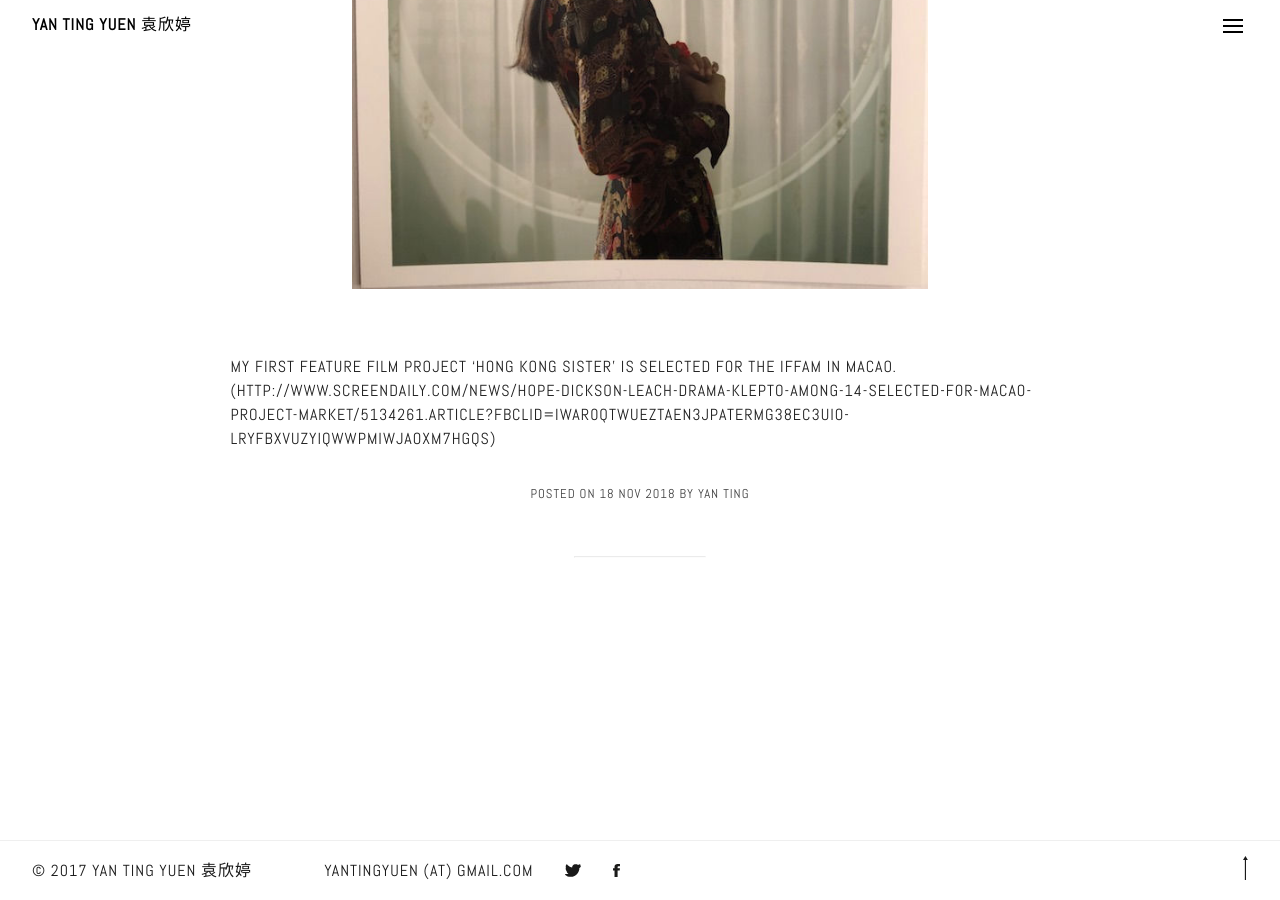
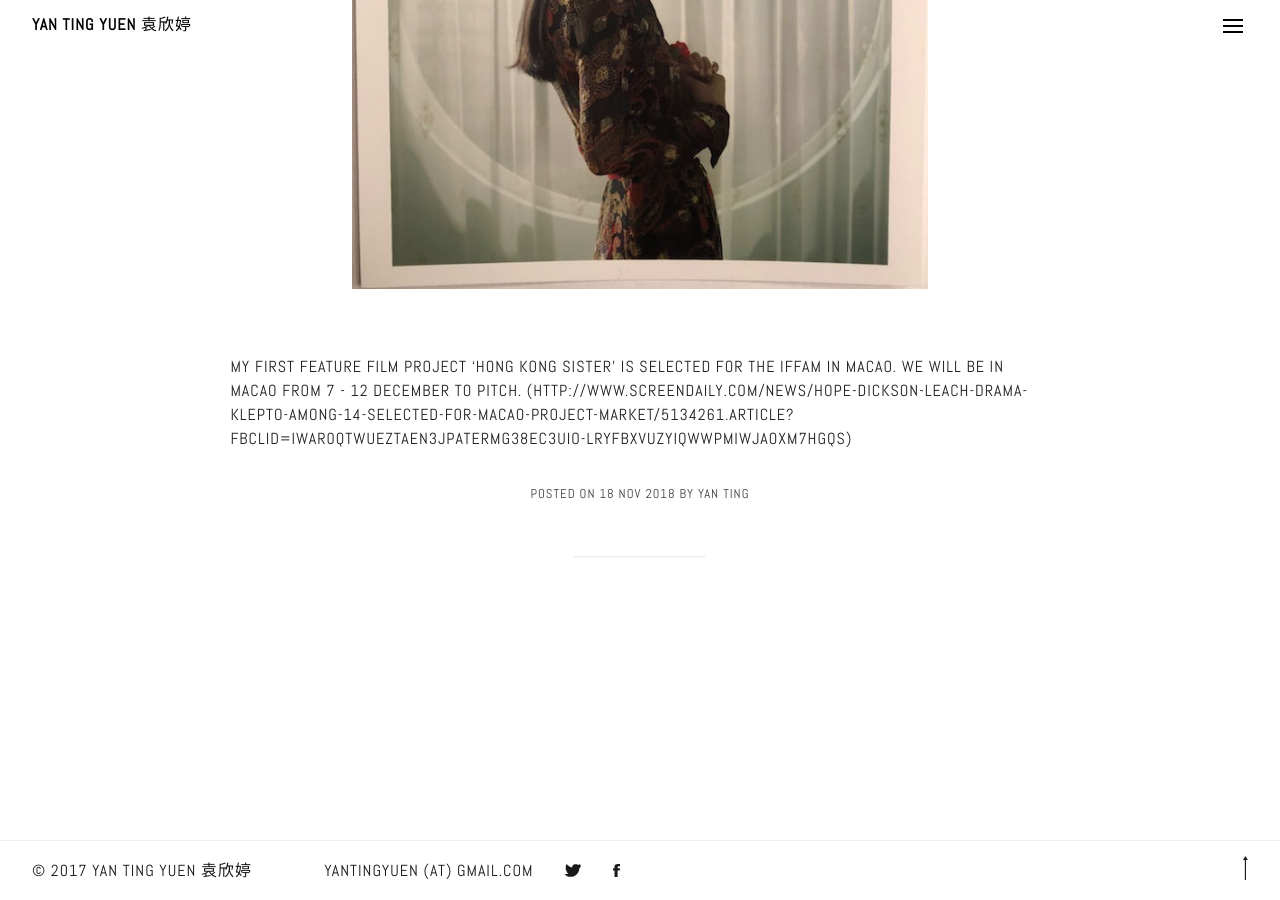
Before and after one commit to yantingyuennl/yantingyuennl.github.io, a Jekyll site: the page built from _news/hong-kong-sister-selected-for-macao-project-market.markdown, in a window 1280 px wide and 900 px high, scrolled down 507 px. Built offline with Jekyll 4.4.1, drawn with Linux system fonts in a browser that asks for light colours; nearby versions of some CDN libraries.

Commit message:
Updated Hong Kong Sister Selected For Macao Project Market

```diff
--- a/_news/hong-kong-sister-selected-for-macao-project-market.markdown
+++ b/_news/hong-kong-sister-selected-for-macao-project-market.markdown
@@ -6,5 +6,5 @@ Field name:
 home page: 'yes'
 ---
 
-My first feature film project 'Hong Kong Sister' is selected for the IFFAM in Macao.
+My first feature film project 'Hong Kong Sister' is selected for the IFFAM in Macao. We will be in Macao from 7 - 12 December to pitch.
 [](http://)(http://www.screendaily.com/news/hope-dickson-leach-drama-klepto-among-14-selected-for-macao-project-market/5134261.article?fbclid=IwAR0qtwUeztAen3JpAtErmG38EC3uIO-LRYFbXVUZYiqwWPmIwJaOxm7Hgqs)
```
